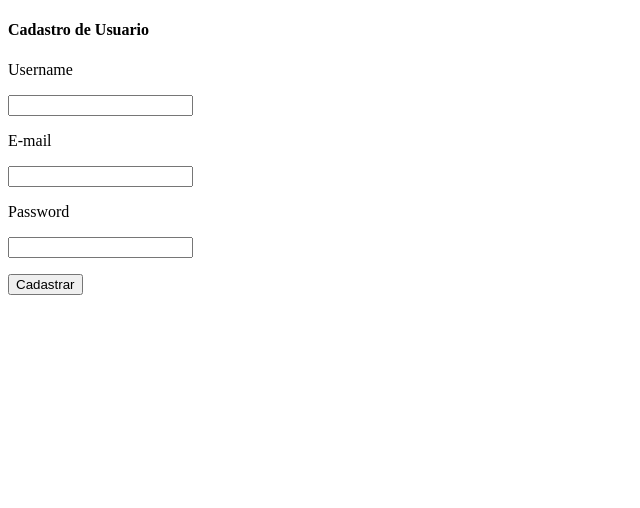
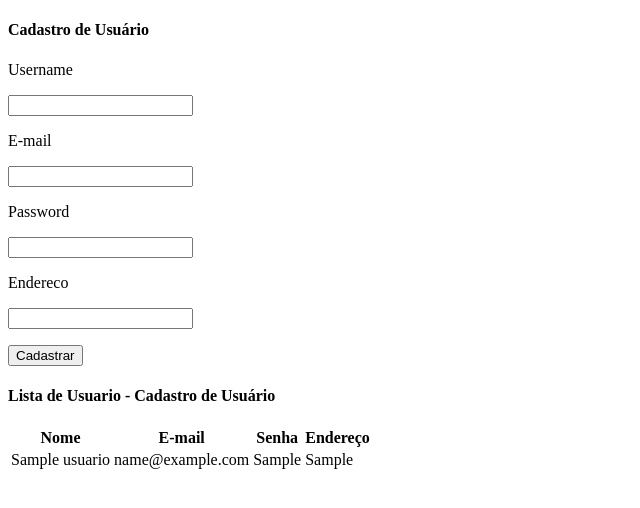
Before and after one commit to marcosmanfre/Flask, a Flask app: page /cadastros/usuario in a window 1280 px wide. Shown: the top 508 px of the page, without its empty margins (0-640 px from the left). Run offline with Flask 2, Linux system fonts and the light colour scheme; tables that the repository leaves empty hold one stand-in row (values such as "Sample post").

Commit message:
atividade2

```diff
--- a/app.py
+++ b/app.py
@@ -2,8 +2,29 @@ from flask import Flask
 from markupsafe import escape
 from flask import render_template
 from flask import request
+from flask_sqlalchemy import SQLAlchemy
+from flask import url_for
+from flask import redirect
+
 
 app = Flask(__name__)
+app.config['SQLALCHEMY_DATABASE_URI'] = 'mysql://root:marcos123@localhost:3306/mydb'
+app.config['SQLALCHEMY_TRACK_MODIFICATIONS'] = False
+
+db = SQLAlchemy(app)
+
+class Usuario(db.Model):
+    id = db.Column('usu_id', db.Integer, primary_key=True)
+    nome = db.Column('usu_nome', db.String(256))
+    email = db.Column('usu_email', db.String(256))
+    senha = db.Column('usu_senha', db.String(256))
+    end = db.Column('usu_end', db.String(256))
+
+    def __init__(self, nome, email, senha, end):
+        self.nome = nome
+        self.email = email
+        self.senha = senha
+        self.end = end
 
 @app.route("/")
 def index():
@@ -14,12 +35,16 @@ def cadastros():
     return render_template('cadastros.html')
 
 @app.route("/cadastros/usuario")
-def usuario():
-    return render_template('usuario.html', titulo="Cadastro de Usuario")
+def cadusuario():
+    return render_template('usuario.html', usuarios = Usuario.query.all(), titulo="Cadastro de Usuário")
+
 
 @app.route("/cadastros/caduser", methods=['POST'])
 def caduser():
-    return request.form
+    usuario = Usuario(request.form.get('user'),request.form.get('email'),request.form.get('passwd'),request.form.get('end'))
+    db.session.add(usuario)
+    db.session.commit()
+    return redirect(url_for('cadusuario'))
 
 @app.route("/cadastros/anuncios")
 def anuncio():
@@ -62,3 +87,6 @@ def relVendas():
 @app.route("/relatorios/compras")
 def relCompras():
     return render_template('relCompras.html')
+
+if __name__ == 'app':
+    db.create_all()
--- a/templates/cadastros.html
+++ b/templates/cadastros.html
@@ -6,7 +6,7 @@
 <title> Manfré & Cia</title>
 
 <body>
-    <p><a href={{url_for("usuario")}}> Cadastro de Usuário</a></p>
+    <p><a href={{url_for("cadusuario")}}> Cadastro de Usuário</a></p>
     <p><a href={{url_for("anuncio")}}> Cadastro de Anúncio</a></p>
 
 
--- a/templates/usuario.html
+++ b/templates/usuario.html
@@ -17,9 +17,34 @@
         <p><label for="passwd">Password</label></p>
         <p><input type="text" id="passwd" name="passwd"></p>
 
+        <p><label for="end">Endereco</label></p>
+        <p><input type="text" id="end" name="end"></p>
+
         <p><input type="submit" value="Cadastrar"></p>
 
     </form>
+    <h4>Lista de Usuario - {{titulo}}</h4>
+    <table>
+        <thead>
+            <tr>
+                <th>Nome</th>
+                <th>E-mail</th>
+                <th>Senha</th>
+                <th>Endereço</th>
+            </tr>
+        </thead>
+        <tbody>
+            {% for usuario in usuarios %}
+                <tr>
+                    <td>{{ usuario.nome }}</td>
+                    <td>{{ usuario.email }}</td>
+                    <td>{{ usuario.senha }}</td>
+                    <td>{{ usuario.end }}</td>
+                </tr>
+            {% endfor %}
+        </tbody>
+    </table>
+
 
 
 </body>
```
